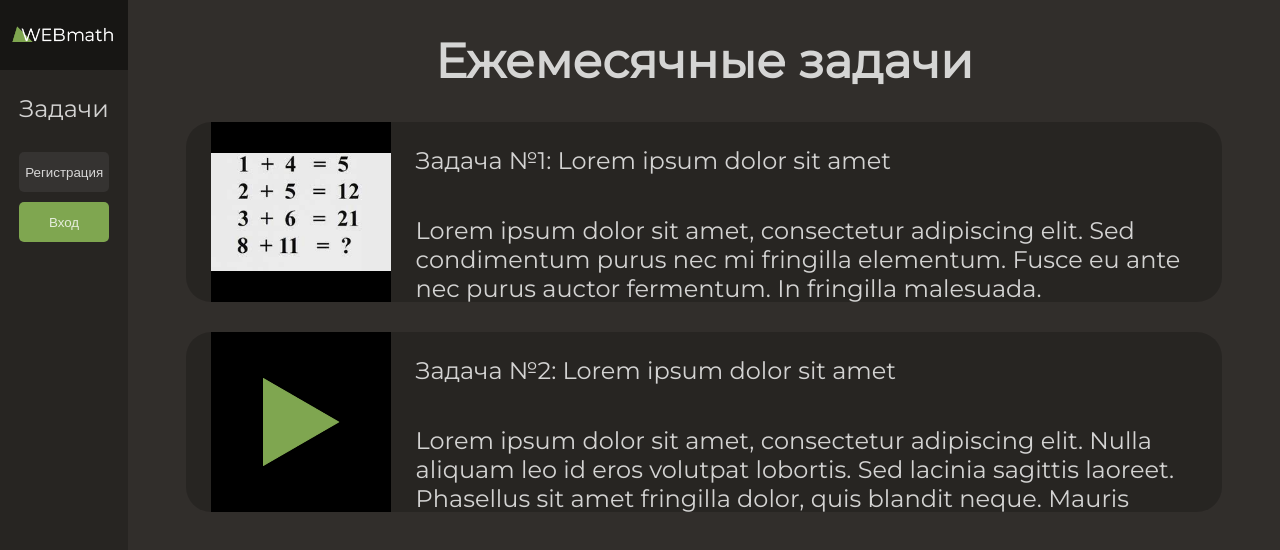
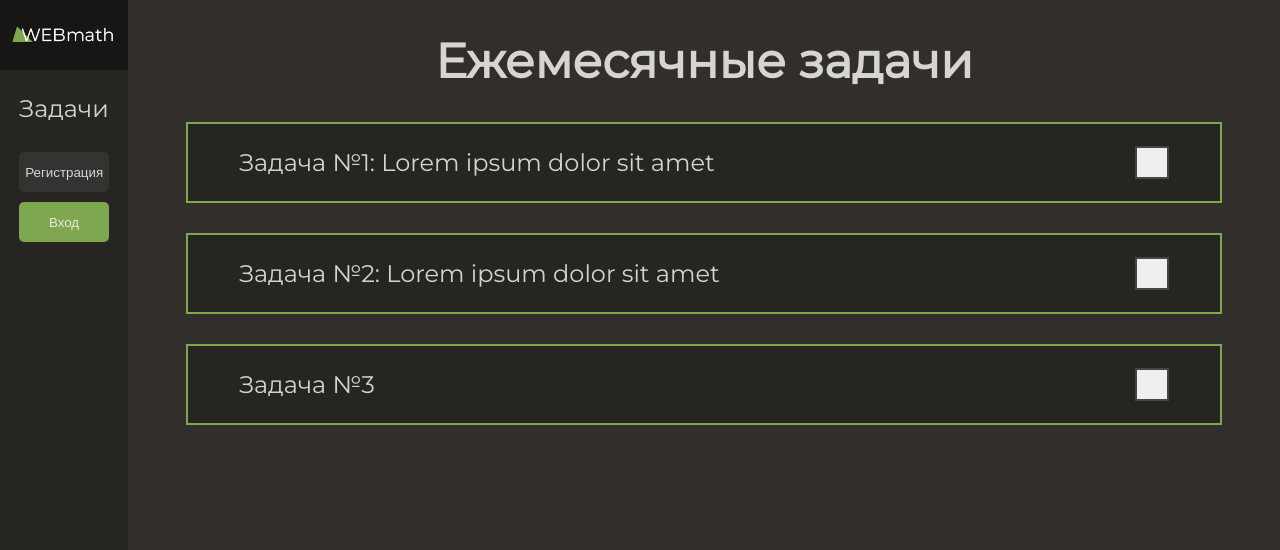
Before and after one commit to skubivi/webmath, a React (Create React App) app in the folder frontend/: page /tasks/monthly in a window 1280 px wide. Shown: the top 550 px of the page. Built offline with nearby package versions, Linux system fonts and the light colour scheme.

Commit message:
init node.js + reworked task component

```diff
--- a/frontend/src/App.scss
+++ b/frontend/src/App.scss
@@ -10,6 +10,10 @@ $sidebar-bg: rgba(0, 0, 0, 0.2);
 $sidebar-bg-hover: rgba(0, 0, 0, 0.4);
 
 $text-color: #FFFFFFCC;
+
+html {
+  overflow-x: hidden;
+}
 
 .app {
   width: 100vw;
@@ -291,73 +295,79 @@ $text-color: #FFFFFFCC;
         .task {
           background-color: $sidebar-bg;
           display: flex;
-          flex-direction: row;
-          height: 180px;
-          border-radius: 25px;
+          flex-direction: column;
+          min-height: 3em;
           margin-bottom: 30px;
           overflow: hidden;
-          align-items: center;
+          align-items: flex-start;
+          justify-content: space-evenly;
+          border-width: 2px;
+          border-color: $bg-login-color;
+          border-style: solid;
 
-          transition: background-color 0.5s;
+          .task-title {
+            width: 90%;
+            margin-left: 5%;
+            text-align: left;
+            display: flex;
+            flex-direction: row;
+            justify-content: space-between;
+            align-items: center;
 
-          .task-image {
-            display: flex;
-            align-items: center;
-            justify-content: center;
-            margin-left: 25px;
-            height: 180px;
-            width: 180px;
-            min-width: 180px;
-            max-width: 180px;
-            overflow: hidden;
-            background-color: black;
+            button {
+              height: 2.5em;
+              width: 2.5em;
+              border-width: 2px;
+              border-style: solid;
+              border-color: $bg-sign-up-color-hover;
 
-            .img-hover {
-              position: absolute;
-              width: 180px;
-              opacity: 0;
-              transition: 0.5s;
-            }
-
-            img {
-              position: relative;
-              height: auto;
-              width: 100%;
-              opacity: 1;
-              transition: opacity 0.5s;
+              &:hover {
+                cursor: pointer;
+              }
             }
           }
 
           .task-body {
-            flex-grow: 1;
-            height: 100%;
+            width: 100%;
+            height: max-content;
+            transition: transform 0.5s;
+            transform: scaleY(1);
+            transform-origin: top;
             display: flex;
             flex-direction: column;
-            margin-left: 25px;
+            align-items: center;
+            hr {
+              width: 100%;
+              border: none;
+              height: 2px;
+              color: $bg-login-color;
+              background-color: $bg-login-color;
+            }
+            .image-container {
+              margin: 10px;
+              max-width: 50%;
+            }
+            button {
+              background-color: $bg-login-color;
+              border-radius: 5px;
+              color: $text-color;
+              border: 0;
+              height: 3em;
+              font-size: 0.8em;
+              align-self: flex-end;
+              margin-bottom: 20px;
+              margin-right: 40px;
 
-            .task-title {
-              text-align: left;
-              height: 70px;
-            }
-
-            .task-text {
-              text-align: left;
+              &:hover {
+                cursor: pointer;
+                background-color: $bg-login-color-hover;
+              }
             }
           }
-        }
 
-        .task:hover {
-          background-color: $sidebar-bg-hover;
-          cursor: pointer;
-
-          .task-image {
-            img {
-              opacity: 0.05;
-            }
-
-            .img-hover {
-              opacity: 1;
-            }
+          .task-body.none {
+            transform: scaleY(0);
+            max-height: 0;
           }
         }
       }
--- a/frontend/src/Components/Main/MonthlyTasks.jsx
+++ b/frontend/src/Components/Main/MonthlyTasks.jsx
@@ -27,6 +27,7 @@ const MonthlyTasks = () => {
             <h1>Ежемесячные задачи</h1>
             <Task id={testState[0].id} title={testState[0].title} task={testState[0].task} image={testState[0].image}/>
             <Task id={testState[1].id} title={testState[1].title} task={testState[1].task} image={testState[1].image}/>
+            <Task id={testState[2].id} title={testState[2].title} task={testState[2].task} image={testState[2].image}/>
         </div>
     )
 }
--- a/frontend/src/Components/RepeatedComponents/Task.jsx
+++ b/frontend/src/Components/RepeatedComponents/Task.jsx
@@ -1,23 +1,27 @@
-import React from "react";
+import React, { useState } from "react";
 import Image from "./Image";
 
-import arrow from '../../assets/Images/arrow.png'
+const Task = (props) => {
+    const [active, setActive] = useState(false);
 
-const Task = (props) => {
+    const handleClick = () => {
+        setActive(!active);
+    }
+
     const title = props.title === undefined ? 'Задача №' + props.id : 'Задача №' + props.id + ': ' + props.title;
+
+    const img = props.image === undefined ? <div className="image-container none"></div> : <div className="image-container"><Image src={props.image}/></div>;
     return (
         <div className="task">
-            <div className={props.image === undefined ? "task-image" : "task-image active"}>
-                <Image src={arrow} className='img-hover' />
-                <Image src={props.image === undefined ? arrow : props.image} />
+            <div className="task-title">
+                <p>{title}</p>
+                <button onClick={handleClick}></button>
             </div>
-            <div className="task-body">
-                <div className="task-title">
-                    <p>{title}</p>
-                </div>
-                <div className="task-text">
-                    <p>{props.task}</p>
-                </div>
+            <div className={active ? 'task-body' : 'task-body none'}>
+                <hr/>
+                {img}
+                <p>{props.task}</p>
+                <button>Перейти к решению</button>
             </div>
         </div>
     )
```
Also changed, not shown: package.json (added, +23 -0 lines), frontend/src/assets/Images/ask.jpg (added).
